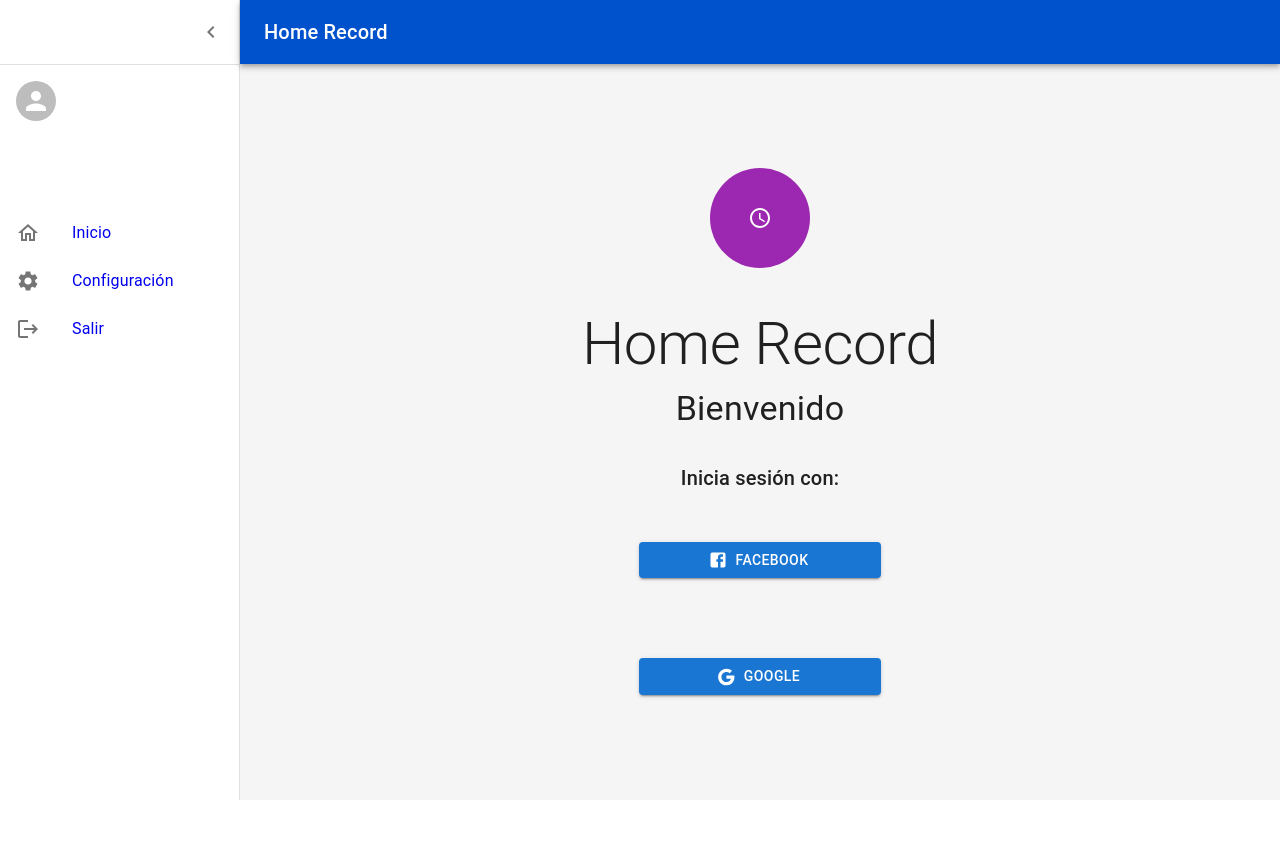
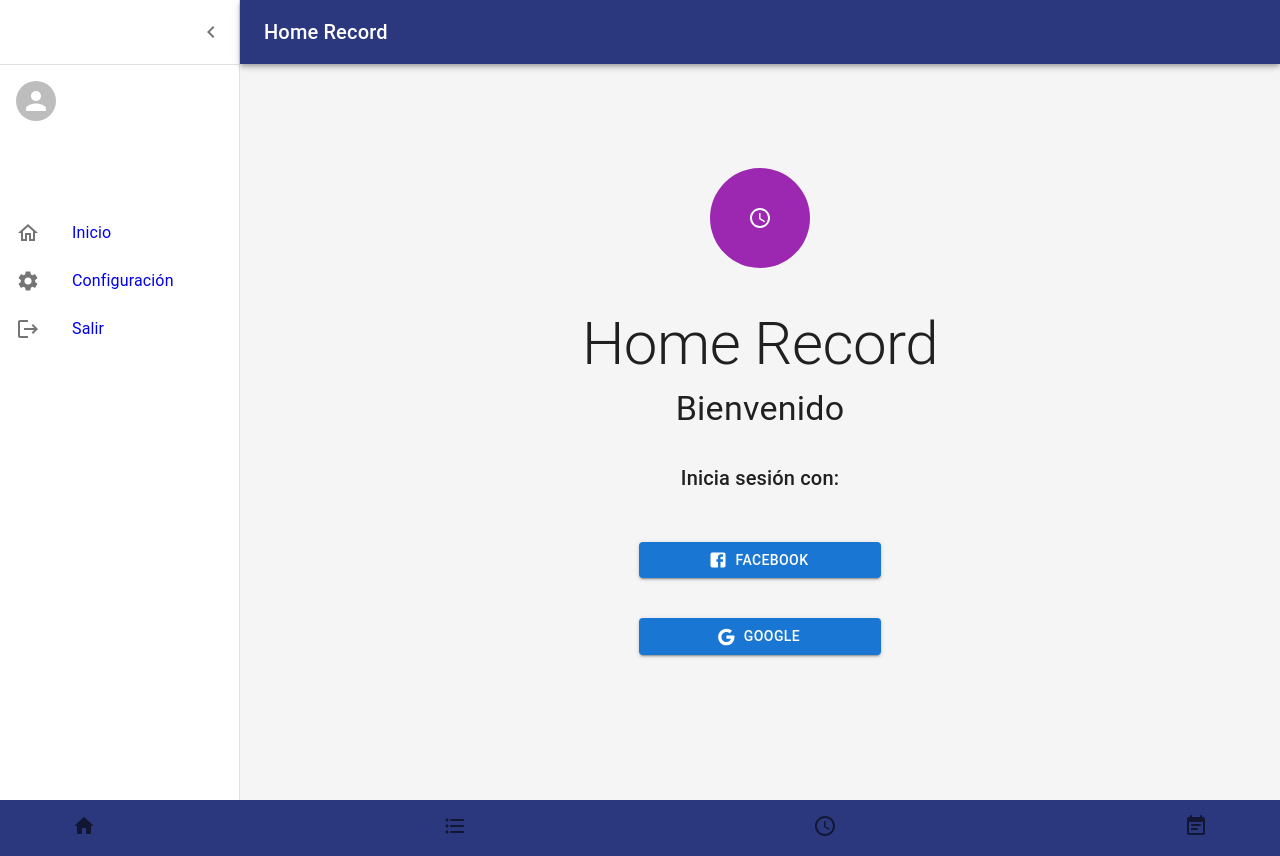
Before and after one commit to Betomx45/agenda, a React (Create React App) app: page /login in a window 1280 px wide. Before the commit the page ends 800 px from the top, so only its background shows below. Built offline with nearby package versions, Linux system fonts and the light colour scheme.

Commit message:
nueva actualización

```diff
--- a/src/components/layout/index.js
+++ b/src/components/layout/index.js
@@ -13,6 +13,13 @@ import Container from '@mui/material/Container';
 import MenuIcon from '@mui/icons-material/Menu';
 import ChevronLeftIcon from '@mui/icons-material/ChevronLeft';
 import { menuItems } from './menu';
+import BottomNavigation from '@mui/material/BottomNavigation';
+import BottomNavigationAction from '@mui/material/BottomNavigationAction';
+import HomeRoundedIcon from '@mui/icons-material/HomeRounded';
+import FormatListBulletedRoundedIcon from '@mui/icons-material/FormatListBulletedRounded';
+import ScheduleRoundedIcon from '@mui/icons-material/ScheduleRounded';
+import EventNoteRoundedIcon from '@mui/icons-material/EventNoteRounded';
+import { Link } from 'react-router-dom';
 
 
 const drawerWidth = 240;
@@ -64,10 +71,10 @@ const Drawer = styled(MuiDrawer, { shouldForwardProp: (prop) => prop !== 'open'
 const mdTheme = createTheme({
   palette: {
     primary: {
-      main: '#0052cc',
+      main: '#2c387e',
     },
     secondary: {
-      main: '#edf2ff',
+      main: '#2a3eb1',
     },
   },
 });
@@ -141,13 +148,44 @@ const DashboardContent = (props) => {
           }}
         >
           <Toolbar />
-          <Container maxWidth="lg" sx={{ mt: 4, mb: 4 }}>
+          <Container maxWidth="lg" sx={{ mt: 4, mb: 4, height: '100vh' }}>
             {props.children}
-            <footer sx={{}}>
-            </footer>
           </Container>
         </Box>
       </Box>
+      <Box>
+            <BottomNavigation
+              sx={{
+                display: 'flex',
+                justifyContent: 'space-between',
+                background: '#2c387e'
+              }} >
+              <BottomNavigationAction
+                label="Recents"
+                value="recents"
+                icon={<HomeRoundedIcon />}
+                to="/" component={Link}
+              />
+              <BottomNavigationAction
+                label="Favorites"
+                value="favorites"
+                icon={<FormatListBulletedRoundedIcon />}
+                to="/registro" component={Link}
+              />
+              <BottomNavigationAction
+                label="Nearby"
+                value="nearby"
+                icon={<ScheduleRoundedIcon />}
+                to="/agendar" component={Link}
+              />
+              <BottomNavigationAction
+                label="Folder"
+                value="folder"
+                icon={<EventNoteRoundedIcon />}
+                to="/calendario" component={Link}
+              />
+            </BottomNavigation>
+          </Box>
     </ThemeProvider>
   );
 }
--- a/src/components/layout/menu.js
+++ b/src/components/layout/menu.js
@@ -10,7 +10,7 @@ import HomeOutlinedIcon from '@mui/icons-material/HomeOutlined';
 
 
 export const menuItems = (
-  <div>
+  <div >
     <ListItem to="/configuracion" component={Link}>
       <Avatar sx={{textAlign:'center'}}/>
     </ListItem>
--- a/src/pages/Inicio/index.js
+++ b/src/pages/Inicio/index.js
@@ -33,6 +33,7 @@ const columns = [
 
 
 const Home = () => {
+
     return (
         <Paper
         sx={{
--- a/src/pages/Login/index.js
+++ b/src/pages/Login/index.js
@@ -53,7 +53,7 @@ const Login = () => {
               type="submit"
               fullWidth
               variant="contained"
-              sx={{ mt: 2, mb: 10 }}
+              sx={{ mt: 2, mb: 5 }}
               startIcon={<Facebook icon={Facebook} />}
             >
               Facebook
```
